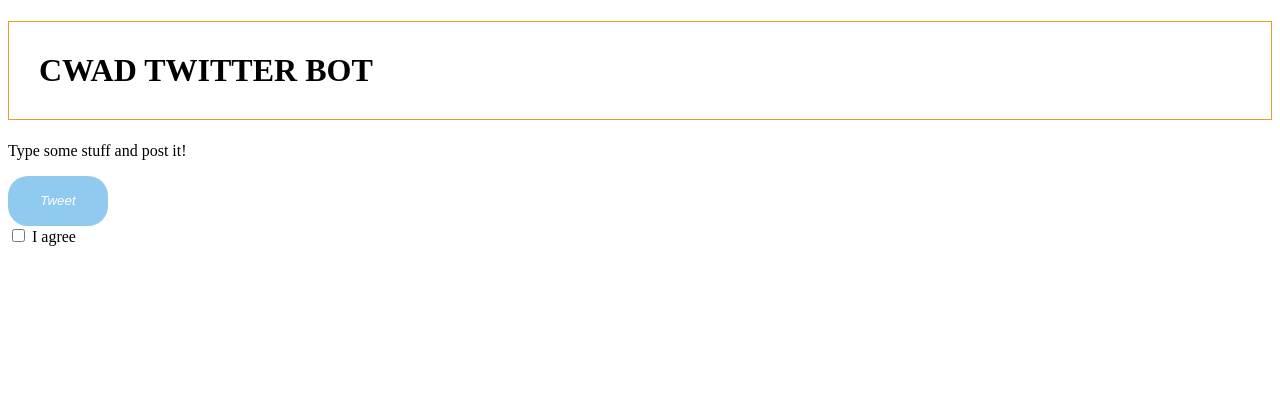
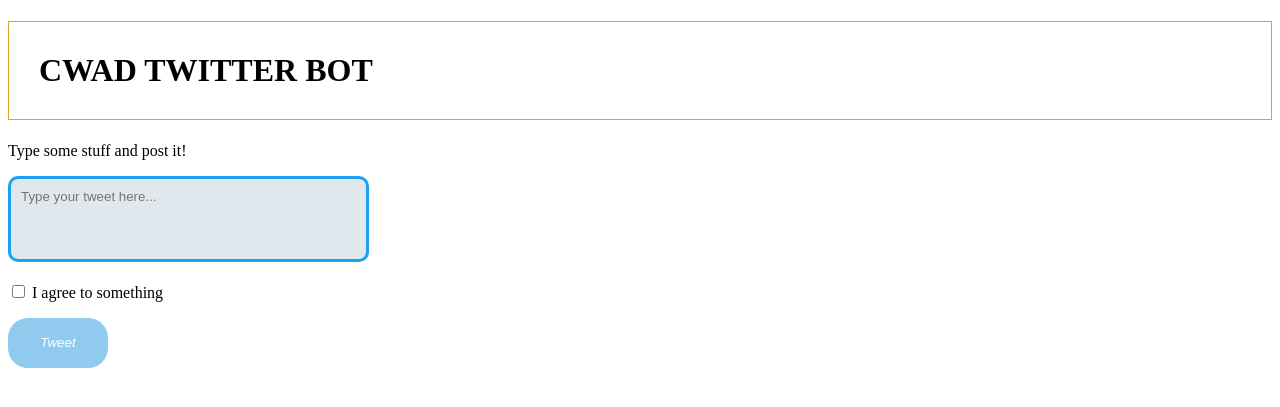
Before and after one commit to Coppell-Web-App-Development/Bot-Controller, a Flask app: page / in a window 1280 px wide. Shown: the top 407 px of the page. Run offline with Flask 2, Linux system fonts and the light colour scheme; parts of the project's set-up code (start-up, migrations or seed data) failed here and were passed over.

Commit message:
Updated the page to look nicer +  added text box to type stuff

```diff
--- a/controller/templates/index.html
+++ b/controller/templates/index.html
@@ -6,9 +6,12 @@
 <body>
     <h1>{{title}}</h1>
     <p>Type some stuff and post it!</p>
-    <form action="/tweet">
+    <form action="/tweet" method="POST">
+        <textarea id="tweet_information" rows="4" cols="40" placeholder="Type your tweet here..." name="content"></textarea>
+        <p class="Agreement">
+            <input type="checkbox" onchange="document.getElementById('tweetbutton').disabled = !this.checked;"/>
+            I agree to something
+        </p>
         <input id="tweetbutton" type="submit" value="Tweet" disabled/>
     </form>
-    <input type="checkbox" onchange="document.getElementById('tweetbutton').disabled = !this.checked;"/>
-    <span>I agree</span>
 </body>
```
